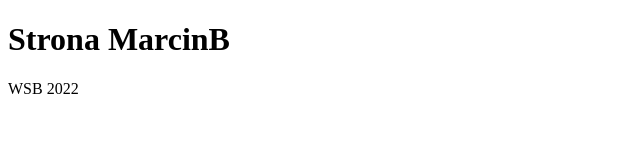
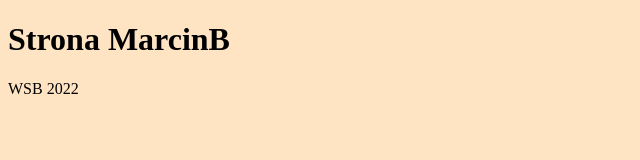
Before and after one commit to MarcinBWSB/MarcinB_WZ_INLN_2, a plain HTML site: page index.html in a window 1280 px wide. Shown: the whole page, without its empty margins (0-640 px from the left). Drawn offline with Linux system fonts and the light colour scheme.

Commit message:
Dodano kolor strony

```diff
--- a/index.html
+++ b/index.html
@@ -5,6 +5,11 @@
     <meta http-equiv="X-UA-Compatible" content="IE=edge">
     <meta name="viewport" content="width=device-width, initial-scale=1.0">
     <title>Document</title>
+    <style>
+        body {
+            background-color: bisque;
+        }
+    </style>
 </head>
 <body>
     <h1>Strona MarcinB</h1>
```
